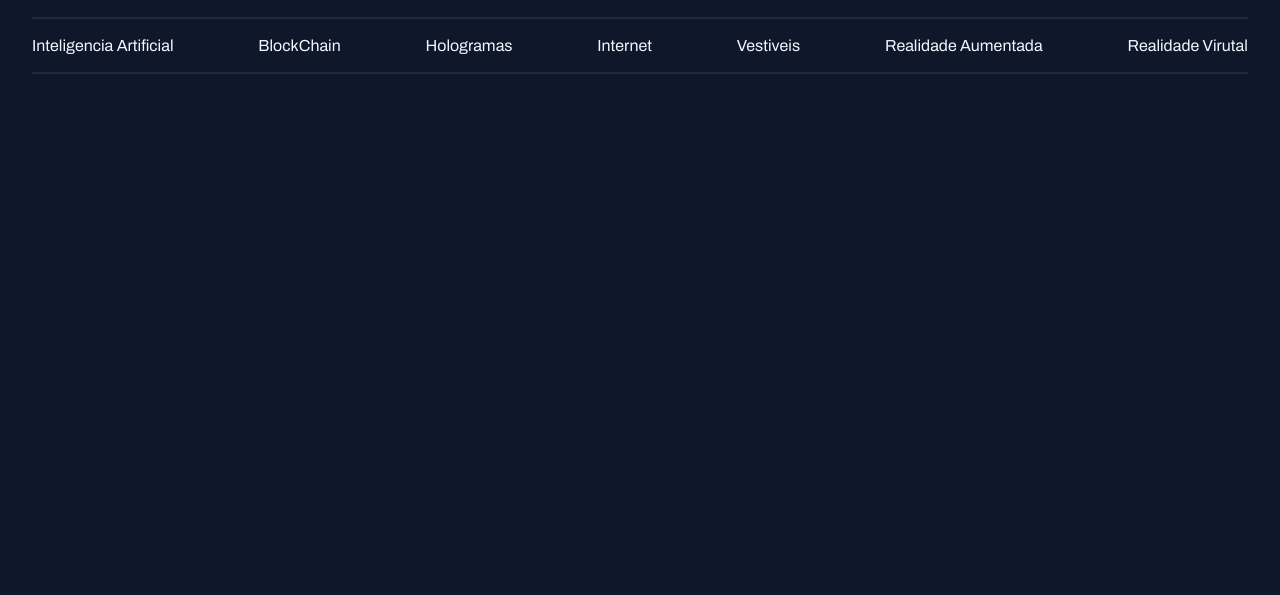
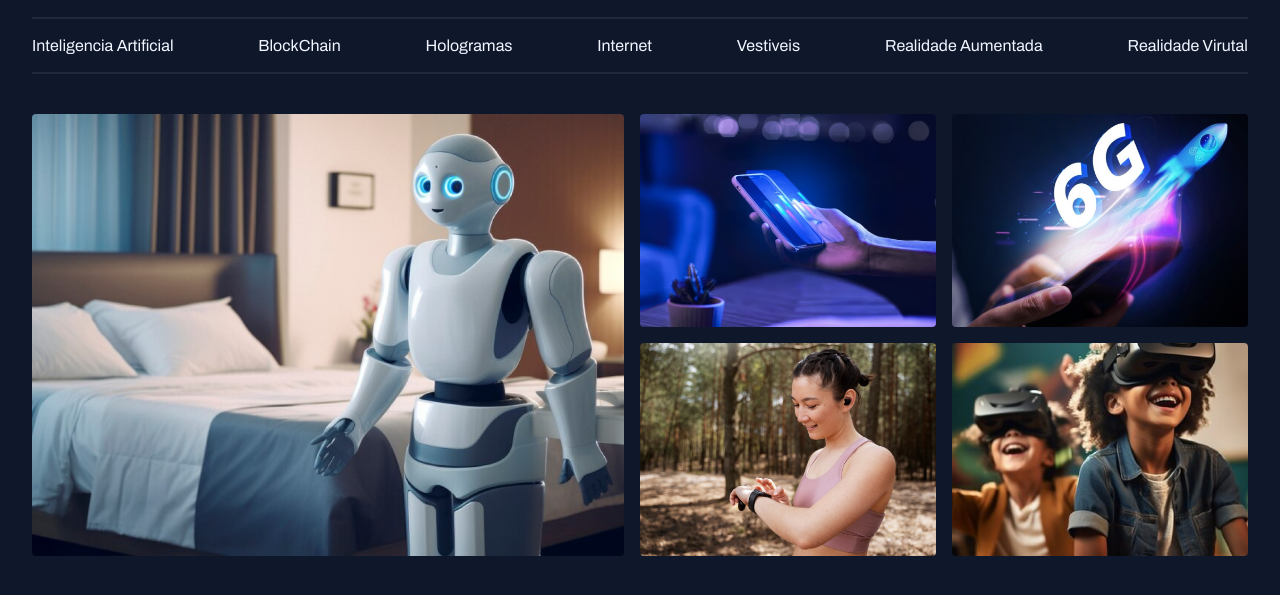
Before and after one commit to joaovictorsr1/Portal-Tech-Full-stack, a plain HTML site: page index.html in a window 1280 px wide. Shown: the part 49-644 px from the top of the page. Drawn offline with Linux system fonts and the light colour scheme.

Commit message:
Estruturando a seção contents

```diff
--- a/index.html
+++ b/index.html
@@ -42,5 +42,28 @@
     </nav>
   </header>
 
+  <main  class="grid container">
+
+    <section id="features" class="grid grid-flow-colum gap-16">
+      <div>
+        <img src="assets/images/Image 01.png" alt="">
+      </div>
+      <div class="grid grid-col-2 gap-16">
+        <div>
+          <img src="assets/images/Image 02.png" alt="">
+        </div>
+        <div>
+          <img src="assets/images/Image 03.png" alt="">
+        </div>
+        <div>
+          <img src="assets/images/Image 04.png" alt="">
+        </div>
+        <div>
+          <img src="assets/images/Image 05.png" alt="">
+        </div>
+      </div>
+    </section>
+  </main>
+
 </body>
 </html>
--- /dev/null
+++ b/styles/contents.css
@@ -0,0 +1,7 @@
+#features {
+  img {
+    height: 100%;
+    object-fit: cover;
+    border-radius: 4px;
+  }
+}
--- a/styles/global.css
+++ b/styles/global.css
@@ -40,8 +40,16 @@ h1, h2, h3 {
   font: inherit;
 }
 
+img{
+  max-width: 100%;
+}
+
 .container {
   max-width: 1280px;
   padding-inline: 32px;
   margin-inline: auto;
 }
+
+main {
+  margin-top: 40px;
+}
--- a/styles/index.css
+++ b/styles/index.css
@@ -1,3 +1,4 @@
 @import url(global.css);
 @import url(header.css);
 @import url(utilities.css);
+@import url(contents.css);
--- a/styles/utilities.css
+++ b/styles/utilities.css
@@ -5,3 +5,11 @@
 .grid-flow-colum {
   grid-auto-flow: column;
 }
+
+.grid-col-2 {
+  grid-template-columns: 1fr 1fr;
+}
+
+.gap-16 {
+  gap: 16px;
+}
```
